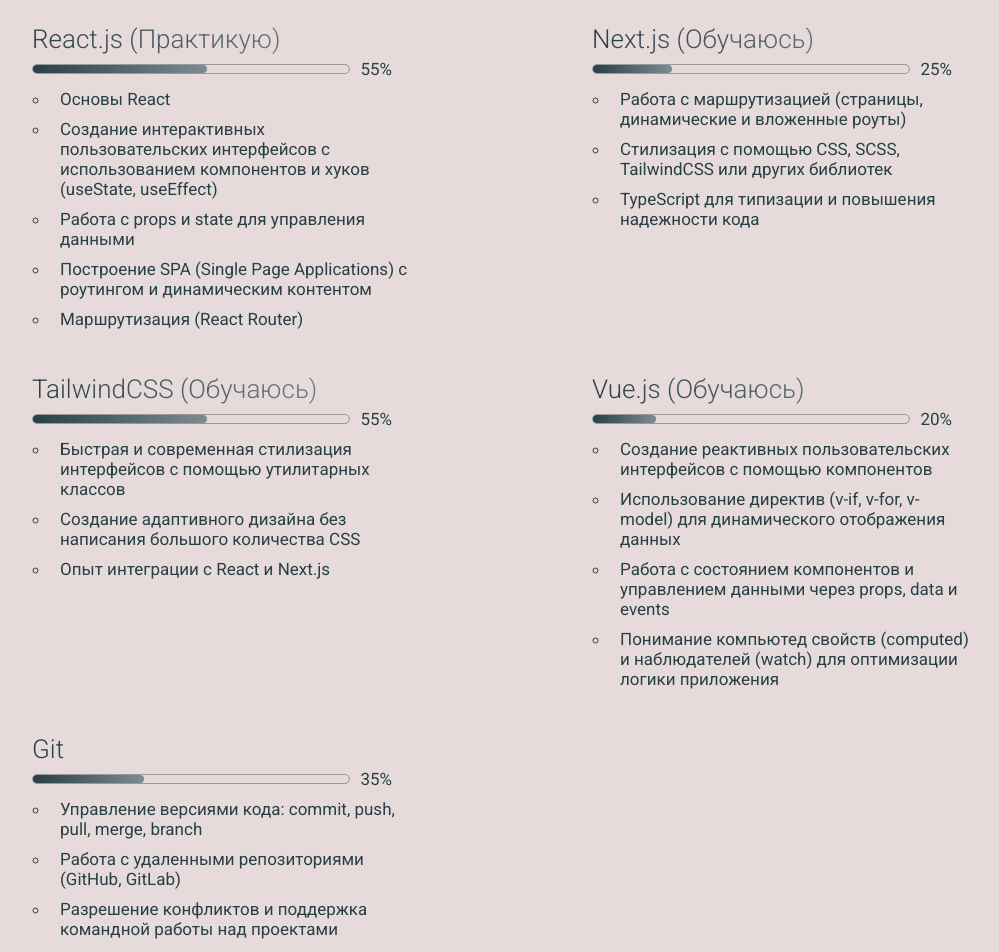
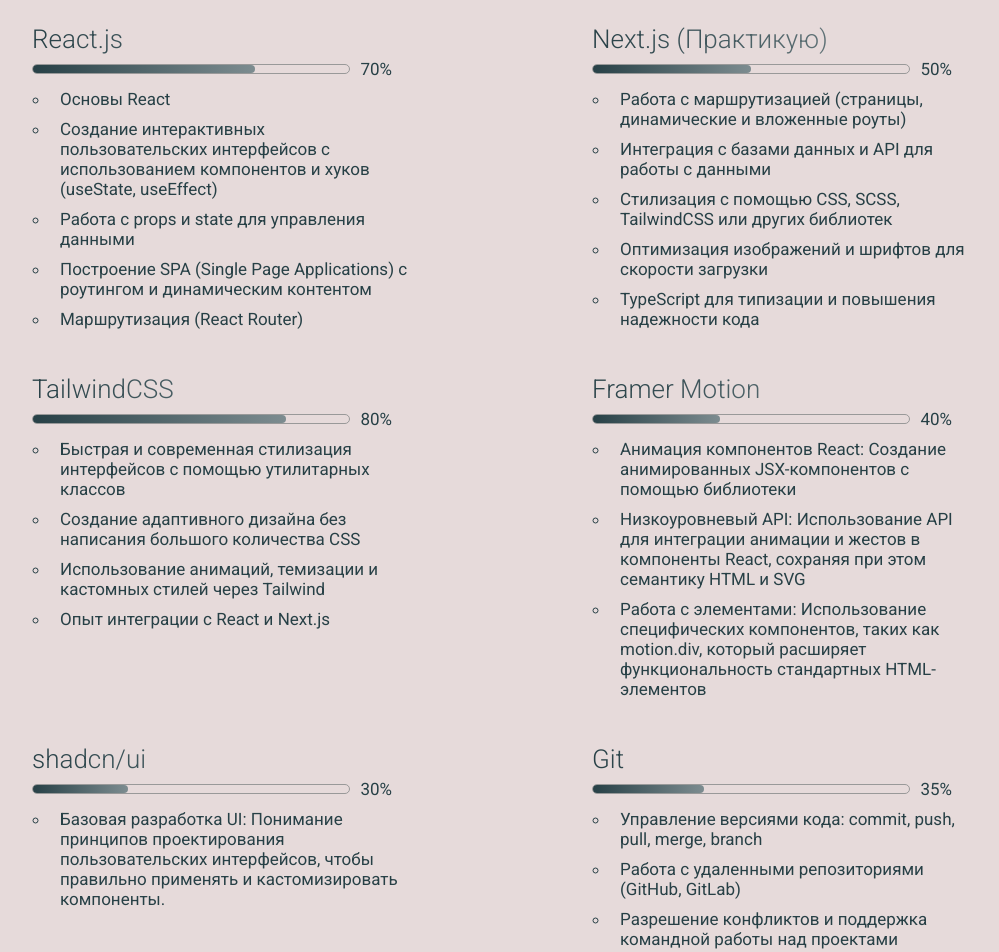
Before and after one commit to mejiamin/meji, a React (Vite) app: page / in a window 1280 px wide. Shown: the part 1220-2172 px from the top of the page, without its empty margins (48-1047 px from the left). Built offline with nearby package versions, Linux system fonts and the light colour scheme.

Commit message:
New skills

```diff
--- a/index.html
+++ b/index.html
@@ -4,7 +4,7 @@
     <meta charset="UTF-8" />
     <link rel="icon" type="image/svg+xml" href="/logo.svg" />
     <meta name="viewport" content="width=device-width, initial-scale=1.0" />
-    <title>Резюме</title>
+    <title>Портфолио</title>
   </head>
   <body>
     <div id="root"></div>
--- a/src/containers/Skills/skillItems.js
+++ b/src/containers/Skills/skillItems.js
@@ -18,7 +18,7 @@
 
             'Опыт работы с препроцессорами (Sass/SCSS) и фреймворками (TailwindCSS).',
         ],
-        percent: '95',
+        percent: '90',
     },
     {
         title: 'JavaScript',
@@ -37,10 +37,10 @@
 
             'Основы jQuery',
         ],
-        percent: '70',
+        percent: '80',
     },
     {
-        title: 'React.js (Практикую)',
+        title: 'React.js',
         items: [
             'Основы React',
 
@@ -54,10 +54,10 @@
 
             'Маршрутизация (React Router)',
         ],
-        percent: '55',
+        percent: '70',
     },
     {
-        title: 'Next.js (Обучаюсь)',
+        title: 'Next.js (Практикую)',
         items: [
             'Работа с маршрутизацией (страницы, динамические и вложенные роуты)',
 
@@ -67,11 +67,11 @@
 
             // 'API Routes — создание серверной логики прямо внутри приложения',
 
-            // 'Интеграция с базами данных и API для работы с данными',
+            'Интеграция с базами данных и API для работы с данными',
 
             'Стилизация с помощью CSS, SCSS, TailwindCSS или других библиотек',
 
-            // 'Оптимизация изображений и шрифтов для скорости загрузки',
+            'Оптимизация изображений и шрифтов для скорости загрузки',
 
             // 'Деплой и настройка проекта (например, на Vercel, Docker)',
 
@@ -81,23 +81,54 @@
 
             // 'SEO и метаданные для продвижения сайтов',
         ],
-        percent: '25',
+        percent: '50',
     },
     {
-        title: 'TailwindCSS (Обучаюсь)',
+        title: 'TailwindCSS',
         items: [
             'Быстрая и современная стилизация интерфейсов с помощью утилитарных классов',
 
             'Создание адаптивного дизайна без написания большого количества CSS',
 
-            // 'Использование анимаций, темизации и кастомных стилей через Tailwind',
+            'Использование анимаций, темизации и кастомных стилей через Tailwind',
 
             'Опыт интеграции с React и Next.js',
         ],
-        percent: '55',
+        percent: '80',
     },
     {
-        title: 'Vue.js (Обучаюсь)',
+        title: 'Framer Motion',
+        items: [
+            'Анимация компонентов React: Создание анимированных JSX-компонентов с помощью библиотеки',
+
+            'Низкоуровневый API: Использование API для интеграции анимации и жестов в компоненты React, сохраняя при этом семантику HTML и SVG',
+
+            'Работа с элементами: Использование специфических компонентов, таких как motion.div, который расширяет функциональность стандартных HTML-элементов',
+        ],
+        percent: '40',
+    },
+    {
+        title: 'shadcn/ui',
+        items: [
+            'Базовая разработка UI: Понимание принципов проектирования пользовательских интерфейсов, чтобы правильно применять и кастомизировать компоненты.',
+        ],
+        percent: '30',
+    },
+    {
+        title: 'Git',
+        items: [
+            'Управление версиями кода: commit, push, pull, merge, branch',
+
+            'Работа с удаленными репозиториями (GitHub, GitLab)',
+
+            'Разрешение конфликтов и поддержка командной работы над проектами',
+
+            // 'Использование ветвления и pull request для организации процесса разработки',
+        ],
+        percent: '35',
+    },
+    {
+        title: 'Vue.js (Не готов)',
         items: [
             'Создание реактивных пользовательских интерфейсов с помощью компонентов',
 
@@ -115,20 +146,7 @@
 
             // 'Создание адаптивного и современного интерфейса с CSS, TailwindCSS или Vuetify',
         ],
-        percent: '20',
-    },
-    {
-        title: 'Git',
-        items: [
-            'Управление версиями кода: commit, push, pull, merge, branch',
-
-            'Работа с удаленными репозиториями (GitHub, GitLab)',
-
-            'Разрешение конфликтов и поддержка командной работы над проектами',
-
-            // 'Использование ветвления и pull request для организации процесса разработки',
-        ],
-        percent: '35',
+        percent: '10',
     },
 
     // {
--- a/src/containers/Target/Target.jsx
+++ b/src/containers/Target/Target.jsx
@@ -6,7 +6,7 @@
     <div id='target' className='target section__margin'>
       <div className="container section__margin">
         <h1 className="title">Цель</h1>
-        <p>Начинающий фронтенд-разработчик с опытом создания веб-приложений на JavaScript и React</p>
+        <p>Начинающий фронтенд-разработчик с опытом создания веб-приложений на JavaScript, React.js и Next.js</p>
       </div>
     </div>
   )
```
